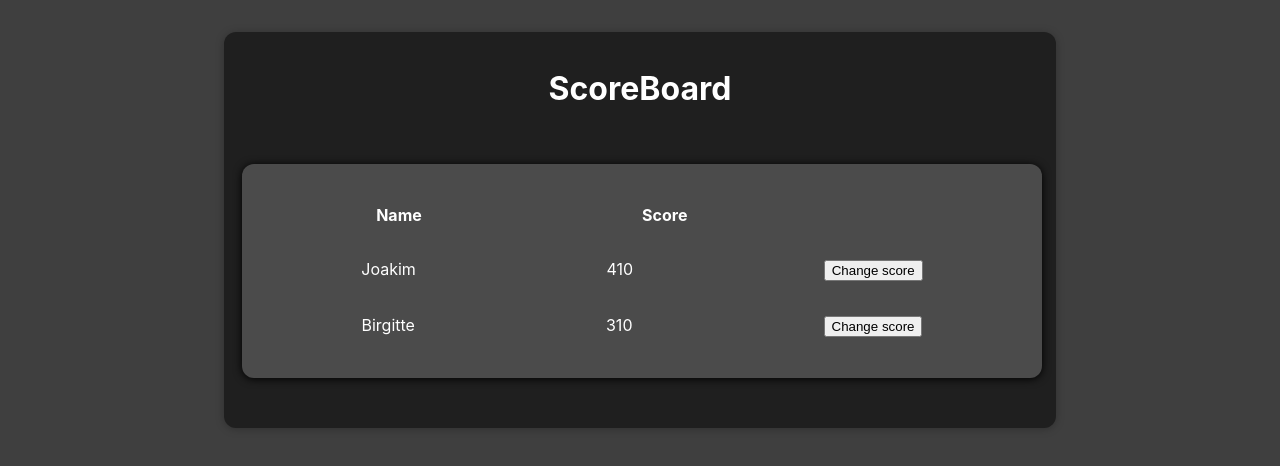
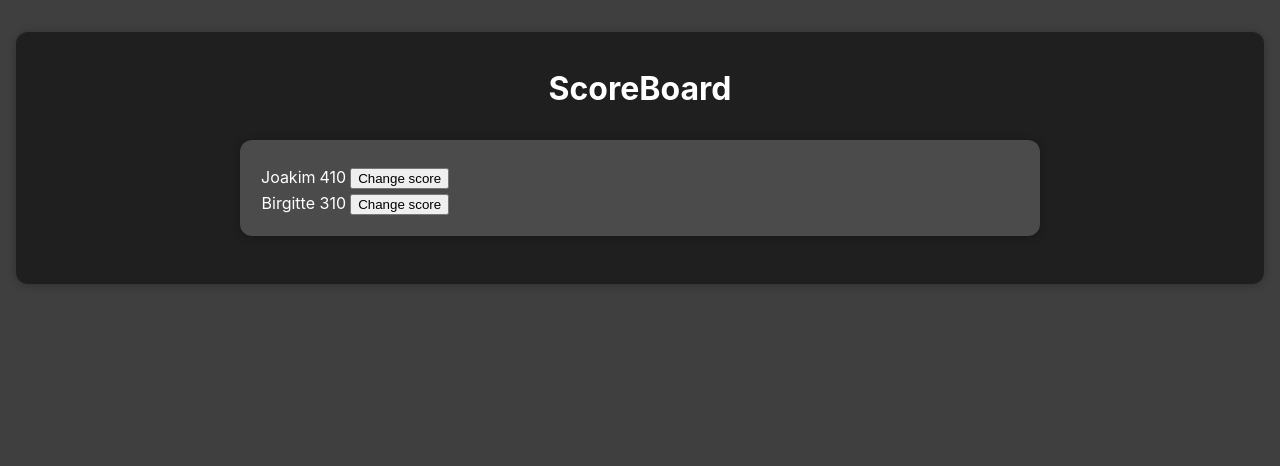
Before and after one commit to MikAoJk/scoreboard, a React (Create React App) app: page / in a window 1280 px wide. Shown: the top 466 px of the page. Built offline with nearby package versions, Linux system fonts and the light colour scheme.

Commit message:
Small css fixes

```diff
--- a/src/components/PlayerCard.css
+++ /dev/null
@@ -1,16 +0,0 @@
-.playercard {
-    border-radius: 12px;
-    box-shadow: 0 1px 8px #000;
-    padding: 1rem;
-    margin: 2rem auto;
-    width: 48rem;
-    background-color: #4b4b4b;
-}
-
-
-.playercard tr {
-    display: flex;
-    justify-content: space-around;
-    padding: 0.5rem;
-    margin: 1rem 0;
-}
--- a/src/components/ScoreBoard.css
+++ b/src/components/ScoreBoard.css
@@ -1,11 +1,19 @@
-.scoreboard{
-    background-color: rgb(31,31,31);
+.scoreboard {
+    background-color: rgb(31, 31, 31);
     padding: 1rem;
     margin: 2rem auto;
-    width: 50rem;
     max-width: 95%;
     border-radius: 12px;
     text-align: center;
     box-shadow: 0 1px 8px rgba(0, 0, 0, 0.25);
     color: white;
 }
+
+.scoreboard table {
+    background-color: #4b4b4b;
+    padding: 1rem;
+    margin: 2rem auto;
+    width: 50rem;
+    border-radius: 12px;
+    box-shadow: 0 1px 8px rgba(0, 0, 0, 0.25);
+}
--- a/src/components/ScoreBoard.tsx
+++ b/src/components/ScoreBoard.tsx
@@ -1,5 +1,5 @@
 import './ScoreBoard.css'
-import PlayerCard from "./PlayerCard";
+import ScoreCard from "./ScoreCard";
 
 
 const ScoreBoard = () => {
@@ -8,7 +8,7 @@ const ScoreBoard = () => {
             <h1>ScoreBoard</h1>
             <table>
                 <tbody>
-                <PlayerCard/>
+                <ScoreCard/>
                 </tbody>
             </table>
         </div>
--- a/src/components/PlayerCard.tsx
+++ b/src/components/ScoreCard.tsx
@@ -1,8 +1,8 @@
 import {PlayerProps} from "./Player";
 import PlayerList from "./PlayerList";
-import './PlayerCard.css'
+import './ScoreCard.css'
 
-const PlayerCard = () => {
+const ScoreCard = () => {
 
     const joakim: PlayerProps = {
         name: "Joakim",
@@ -18,10 +18,10 @@ const PlayerCard = () => {
         [joakim, birgitte]
 
     return (
-        <div className="playercard">
+        <div className="scorecard">
             <tr>
-                <th>Name</th>
-                <th>Score</th>
+                <th></th>
+                <th></th>
                 <th></th>
             </tr>
             <PlayerList players={dummyPlayers}/>
@@ -29,4 +29,4 @@ const PlayerCard = () => {
     )
 }
 
-export default PlayerCard
+export default ScoreCard
```
Also changed, not shown: src/components/ScoreCard.css (added).
